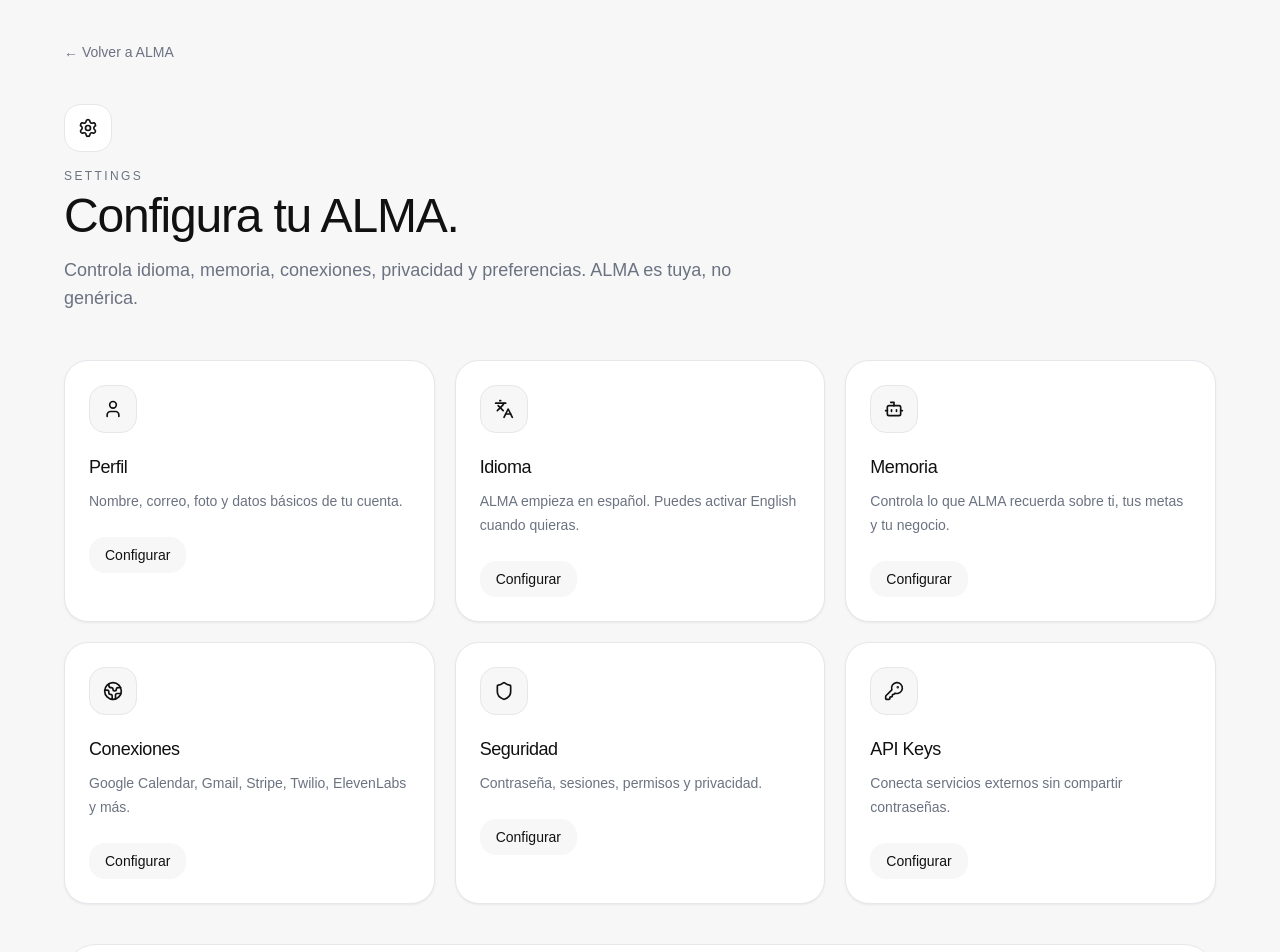
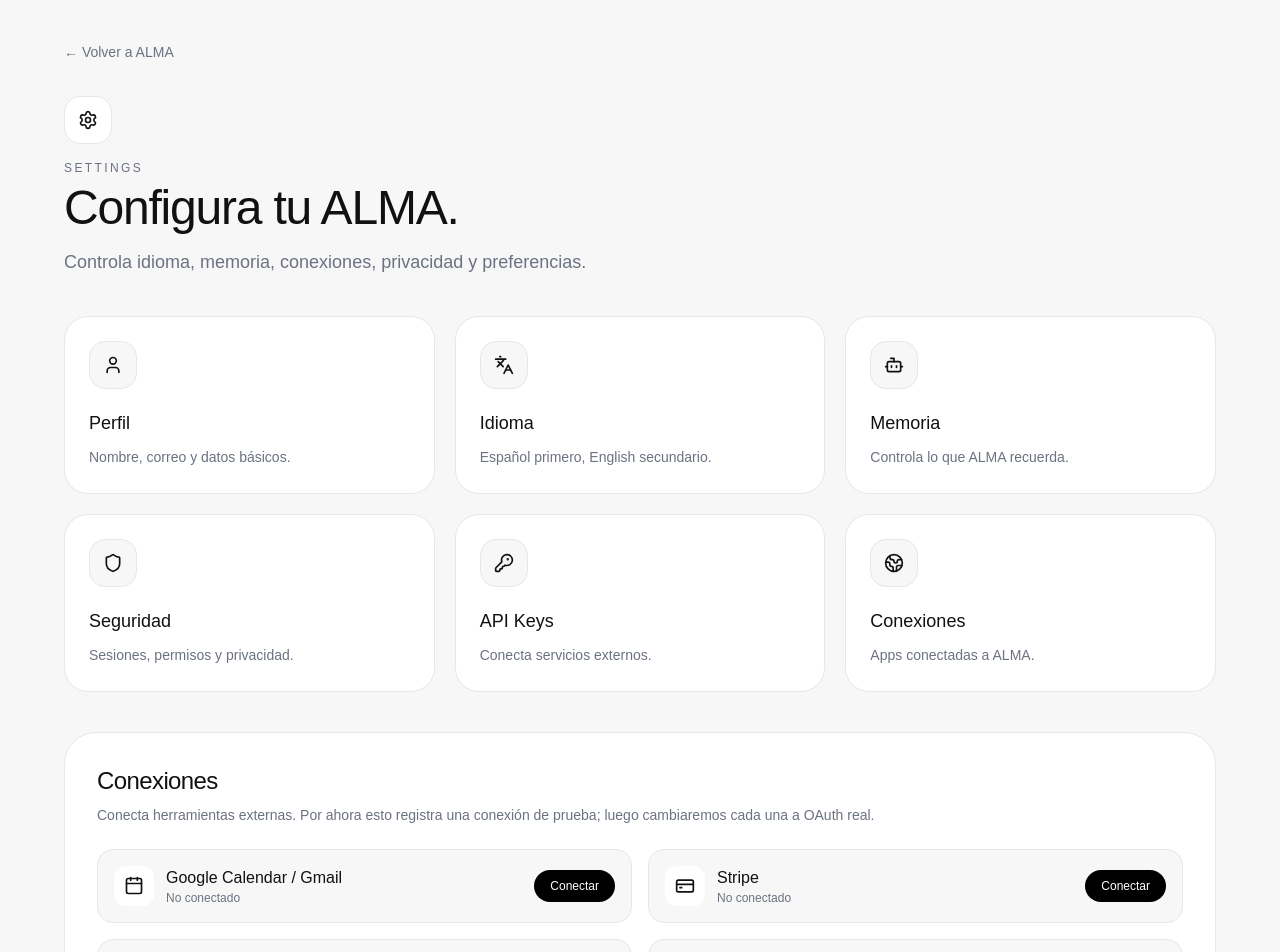
Before and after one commit to seaintCO/usaalma, a Next.js app: page /settings in a window 1280 px wide. Shown: the top 952 px of the page. Built offline with nearby package versions, Linux system fonts and the light colour scheme; no server answers.

Commit message:
Connect settings UI to OAuth foundation

```diff
--- a/app/settings/page.tsx
+++ b/app/settings/page.tsx
@@ -1,47 +1,54 @@
-import { Bot, Globe2, KeyRound, Languages, Settings, Shield, User } from "lucide-react";
+"use client";
 
-const settings = [
-  {
-    title: "Perfil",
-    desc: "Nombre, correo, foto y datos básicos de tu cuenta.",
-    icon: User,
-  },
-  {
-    title: "Idioma",
-    desc: "ALMA empieza en español. Puedes activar English cuando quieras.",
-    icon: Languages,
-  },
-  {
-    title: "Memoria",
-    desc: "Controla lo que ALMA recuerda sobre ti, tus metas y tu negocio.",
-    icon: Bot,
-  },
-  {
-    title: "Conexiones",
-    desc: "Google Calendar, Gmail, Stripe, Twilio, ElevenLabs y más.",
-    icon: Globe2,
-  },
-  {
-    title: "Seguridad",
-    desc: "Contraseña, sesiones, permisos y privacidad.",
-    icon: Shield,
-  },
-  {
-    title: "API Keys",
-    desc: "Conecta servicios externos sin compartir contraseñas.",
-    icon: KeyRound,
-  },
+import { Bot, Calendar, CreditCard, Globe2, KeyRound, Languages, Phone, Settings, Shield, User } from "lucide-react";
+import { useEffect, useState } from "react";
+
+const providers = [
+  { key: "google", name: "Google Calendar / Gmail", icon: Calendar },
+  { key: "stripe", name: "Stripe", icon: CreditCard },
+  { key: "twilio", name: "Twilio", icon: Phone },
+  { key: "elevenlabs", name: "ElevenLabs", icon: Bot },
 ];
 
 export default function SettingsPage() {
+  const [connections, setConnections] = useState<any[]>([]);
+  const [loading, setLoading] = useState<string | null>(null);
+
+  async function loadConnections() {
+    const res = await fetch("/api/oauth/list");
+    const data = await res.json();
+    if (Array.isArray(data)) setConnections(data);
+  }
+
+  async function connectProvider(provider:string) {
+    setLoading(provider);
+
+    await fetch("/api/oauth/connect", {
+      method: "POST",
+      headers: { "Content-Type": "application/json" },
+      body: JSON.stringify({ provider }),
+    });
+
+    await loadConnections();
+    setLoading(null);
+  }
+
+  function isConnected(provider:string) {
+    return connections.some((c) => c.provider === provider && c.connected);
+  }
+
+  useEffect(() => {
+    loadConnections();
+  }, []);
+
   return (
-    <main className="min-h-screen bg-[#F7F7F8] px-6 py-10 text-[#111111]">
+    <main className="min-h-screen bg-[#F7F7F8] px-4 py-8 text-[#111111] md:px-6 md:py-10">
       <div className="mx-auto max-w-6xl">
         <a href="/dashboard" className="text-sm text-[#6B7280] hover:text-black">
           ← Volver a ALMA
         </a>
 
-        <div className="mt-10">
+        <div className="mt-8">
           <div className="mb-4 flex h-12 w-12 items-center justify-center rounded-2xl border border-[#E5E7EB] bg-white">
             <Settings className="h-5 w-5" />
           </div>
@@ -56,28 +63,71 @@ export default function SettingsPage() {
 
           <p className="mt-4 max-w-2xl text-lg text-[#6B7280]">
             Controla idioma, memoria, conexiones, privacidad y preferencias.
-            ALMA es tuya, no genérica.
           </p>
         </div>
 
-        <div className="mt-12 grid gap-5 md:grid-cols-2 lg:grid-cols-3">
-          {settings.map((item) => (
-            <div key={item.title} className="rounded-[1.5rem] border border-[#E5E7EB] bg-white p-6 shadow-sm shadow-black/5">
+        <div className="mt-10 grid gap-5 md:grid-cols-3">
+          {[
+            ["Perfil", "Nombre, correo y datos básicos.", User],
+            ["Idioma", "Español primero, English secundario.", Languages],
+            ["Memoria", "Controla lo que ALMA recuerda.", Bot],
+            ["Seguridad", "Sesiones, permisos y privacidad.", Shield],
+            ["API Keys", "Conecta servicios externos.", KeyRound],
+            ["Conexiones", "Apps conectadas a ALMA.", Globe2],
+          ].map(([title, desc, Icon]: any) => (
+            <div key={title} className="rounded-[1.5rem] border border-[#E5E7EB] bg-white p-6">
               <div className="mb-5 flex h-12 w-12 items-center justify-center rounded-2xl border border-[#E5E7EB] bg-[#F7F7F8]">
-                <item.icon className="h-5 w-5" />
+                <Icon className="h-5 w-5" />
               </div>
-
-              <h2 className="text-lg font-medium tracking-tight">{item.title}</h2>
-              <p className="mt-2 text-sm leading-6 text-[#6B7280]">{item.desc}</p>
-
-              <button className="mt-6 rounded-2xl bg-[#F7F7F8] px-4 py-2 text-sm font-medium hover:bg-gray-200">
-                Configurar
-              </button>
+              <h2 className="text-lg font-medium">{title}</h2>
+              <p className="mt-2 text-sm leading-6 text-[#6B7280]">{desc}</p>
             </div>
           ))}
         </div>
 
-        <div className="mt-10 rounded-[2rem] border border-[#E5E7EB] bg-white p-8">
+        <div className="mt-10 rounded-[2rem] border border-[#E5E7EB] bg-white p-6 md:p-8">
+          <h2 className="text-2xl font-medium tracking-tight">Conexiones</h2>
+          <p className="mt-2 text-sm text-[#6B7280]">
+            Conecta herramientas externas. Por ahora esto registra una conexión de prueba; luego cambiaremos cada una a OAuth real.
+          </p>
+
+          <div className="mt-6 grid gap-4 md:grid-cols-2">
+            {providers.map((provider) => {
+              const Icon = provider.icon;
+              const connected = isConnected(provider.key);
+
+              return (
+                <div key={provider.key} className="flex items-center justify-between rounded-2xl border border-[#E5E7EB] bg-[#F7F7F8] p-4">
+                  <div className="flex items-center gap-3">
+                    <div className="flex h-10 w-10 items-center justify-center rounded-xl bg-white">
+                      <Icon className="h-5 w-5" />
+                    </div>
+                    <div>
+                      <div className="font-medium">{provider.name}</div>
+                      <div className="text-xs text-[#6B7280]">
+                        {connected ? "Conectado" : "No conectado"}
+                      </div>
+                    </div>
+                  </div>
+
+                  <button
+                    onClick={() => connectProvider(provider.key)}
+                    disabled={connected || loading === provider.key}
+                    className={
+                      connected
+                        ? "rounded-full bg-green-50 px-4 py-2 text-xs font-medium text-green-700"
+                        : "rounded-full bg-black px-4 py-2 text-xs font-medium text-white"
+                    }
+                  >
+                    {loading === provider.key ? "Conectando..." : connected ? "Conectado" : "Conectar"}
+                  </button>
+                </div>
+              );
+            })}
+          </div>
+        </div>
+
+        <div className="mt-10 rounded-[2rem] border border-[#E5E7EB] bg-white p-6 md:p-8">
           <h2 className="text-2xl font-medium tracking-tight">Preferencia de idioma</h2>
           <p className="mt-2 text-sm text-[#6B7280]">
             El idioma principal de ALMA será español. English estará disponible como traducción secundaria.
```
